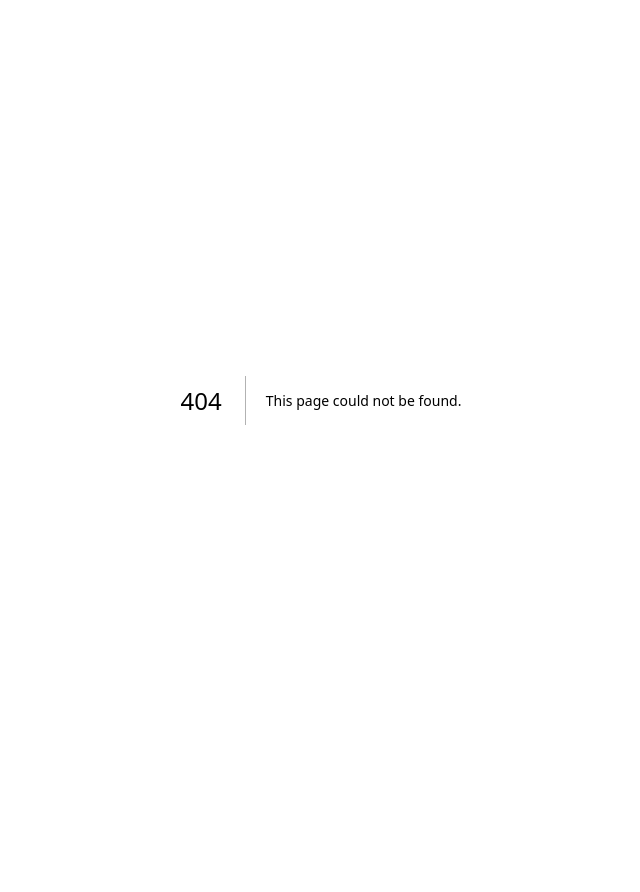
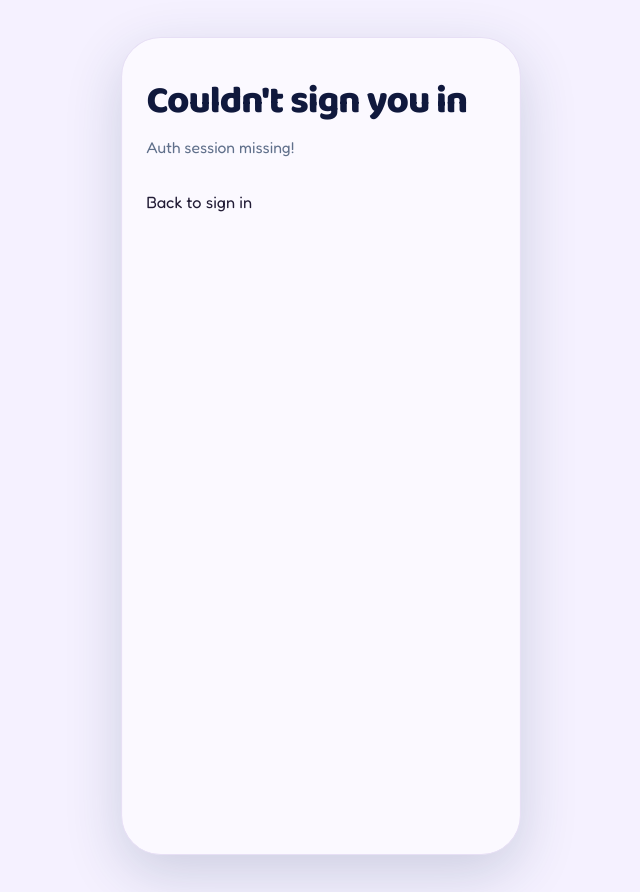
Before and after one commit to Bhoomika-dixit/plizzy, a Next.js app: page /auth/callback in a window 1280 px wide. Before the commit this address had no page. Shown: the whole page, without its empty margins (319-959 px from the left). Before the commit the page ends 800 px from the top, so only its background shows below. Built offline with nearby package versions, Linux system fonts and the light colour scheme; no server answers.

Commit message:
Add Google OAuth callback and profile sync migration

```diff
--- /dev/null
+++ b/app/auth/callback/page.tsx
@@ -0,0 +1,50 @@
+"use client";
+
+import { useEffect, useState } from "react";
+import { getSupabaseClient } from "@/lib/supabase/client";
+
+export default function AuthCallback() {
+  const [error, setError] = useState("");
+
+  useEffect(() => {
+    let active = true;
+    async function complete() {
+      const supabase = getSupabaseClient();
+      if (!supabase) {
+        setError("Supabase is not configured.");
+        return;
+      }
+      const url = new URL(window.location.href);
+      const oauthError = url.searchParams.get("error_description");
+      if (oauthError) {
+        setError(oauthError);
+        return;
+      }
+      const code = url.searchParams.get("code");
+      if (code) {
+        const { error: exchangeError } = await supabase.auth.exchangeCodeForSession(code);
+        if (exchangeError) {
+          setError(exchangeError.message);
+          return;
+        }
+      }
+      const { data, error: sessionError } = await supabase.auth.getUser();
+      if (!active) return;
+      if (sessionError || !data.user) {
+        setError(sessionError?.message ?? "Google sign-in did not complete. Please try again.");
+        return;
+      }
+      window.location.replace("/footer/home");
+    }
+    void complete();
+    return () => { active = false; };
+  }, []);
+
+  return <main className="auth-stage"><section className="phone" aria-live="polite">
+    <div className="account-screen"><div className="account-content">
+      <h1>{error ? "Couldn't sign you in" : "Welcome to Plizzy!"}</h1>
+      <p className="subtitle">{error || "Finishing your Google sign-in..."}</p>
+      {error && <a href="/">Back to sign in</a>}
+    </div></div>
+  </section></main>;
+}
```
